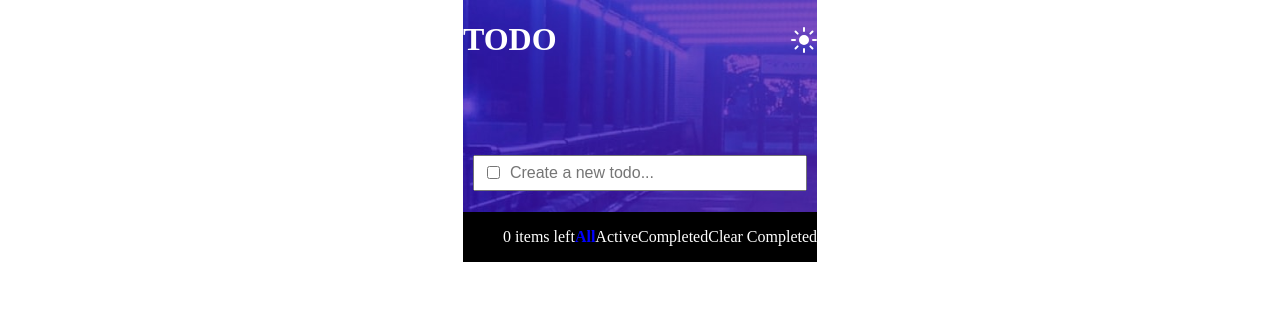
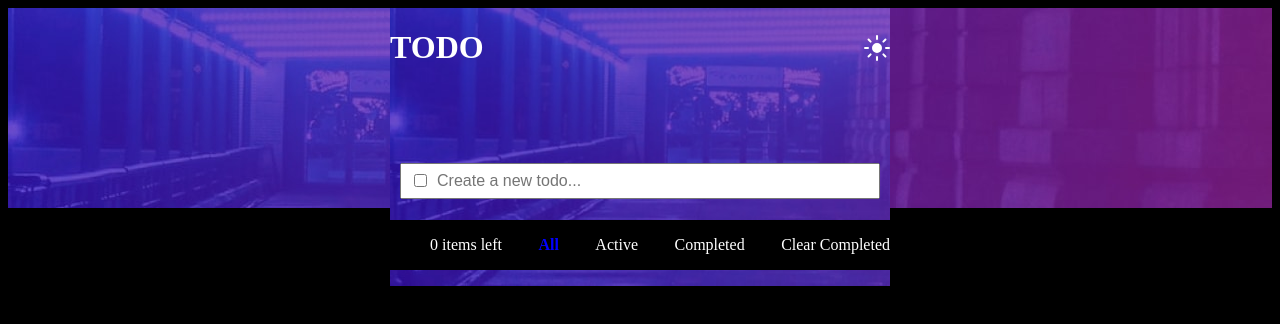
Before and after one commit to okedo01/todo-app-project-okedo01, a React (Vite) app: page / in a window 1280 px wide. Shown: the top 324 px of the page. Built offline with nearby package versions, Linux system fonts and the light colour scheme.

Commit message:
todo-app

```diff
--- a/src/App.css
+++ b/src/App.css
@@ -1,9 +1,3 @@
 body {
-    background-color: white;
-    margin: 0;
-    padding: 0;
-    box-sizing: border-box;
-    height: 200px;
-    display: grid;
-    place-items: center;
+    background-color: black;
 }
--- a/src/components/App.jsx
+++ b/src/components/App.jsx
@@ -1,14 +1,26 @@
 import Todo from "./todo"
 import bgImg from "../assets/images/bg-desktop-dark.jpg"
 import "../App.css"
+import { useState } from "react"
 
 function App() {
+  const [isDarkMode, setIsDarkMode] = useState(true);
+
+  const handleToggleTheme = () => {
+    setIsDarkMode(!isDarkMode);
+  }
 
   return (
      <div style={{
       backgroundImage: `url(${bgImg})`,
+      margin: 0,
+      padding: 0,
+      boxSizing: "border-box",
+      height: "200px",
+      display: "grid",
+      placeItems: "center",
     }}>
-       <Todo />
+       <Todo isDarkMode = {isDarkMode} handleToggleTheme = {handleToggleTheme} />
     </div>
   )
 }
--- a/src/components/Todo.jsx
+++ b/src/components/Todo.jsx
@@ -4,11 +4,10 @@ import lightIcon from "../assets/images/icon-moon.svg"
 import darkTheme from "../assets/images/bg-desktop-dark.jpg"
 import lightTheme from "../assets/images/bg-desktop-light.jpg";
 
-const Todo = () => {
+const Todo = ({isDarkMode, handleToggleTheme}) => {
     const [newTodo, setNewTodo] = useState("");
     const [todos, setTodos] = useState([]);
     const [filter, setFilter] = useState("All");
-    const [isDarkMode, setIsDarkMode] = useState(true);
 
 const handleInput = (e) => {
     setNewTodo(e.target.value)
@@ -43,10 +42,6 @@ const filteredTodo = todos.filter((todo) => {
 
         return true;
 })
-
-const handleToggleTheme = () => {
-    setIsDarkMode(!isDarkMode);
-}
 
 const bgImage = `url(${isDarkMode ? darkTheme : lightTheme})`;
 
```
